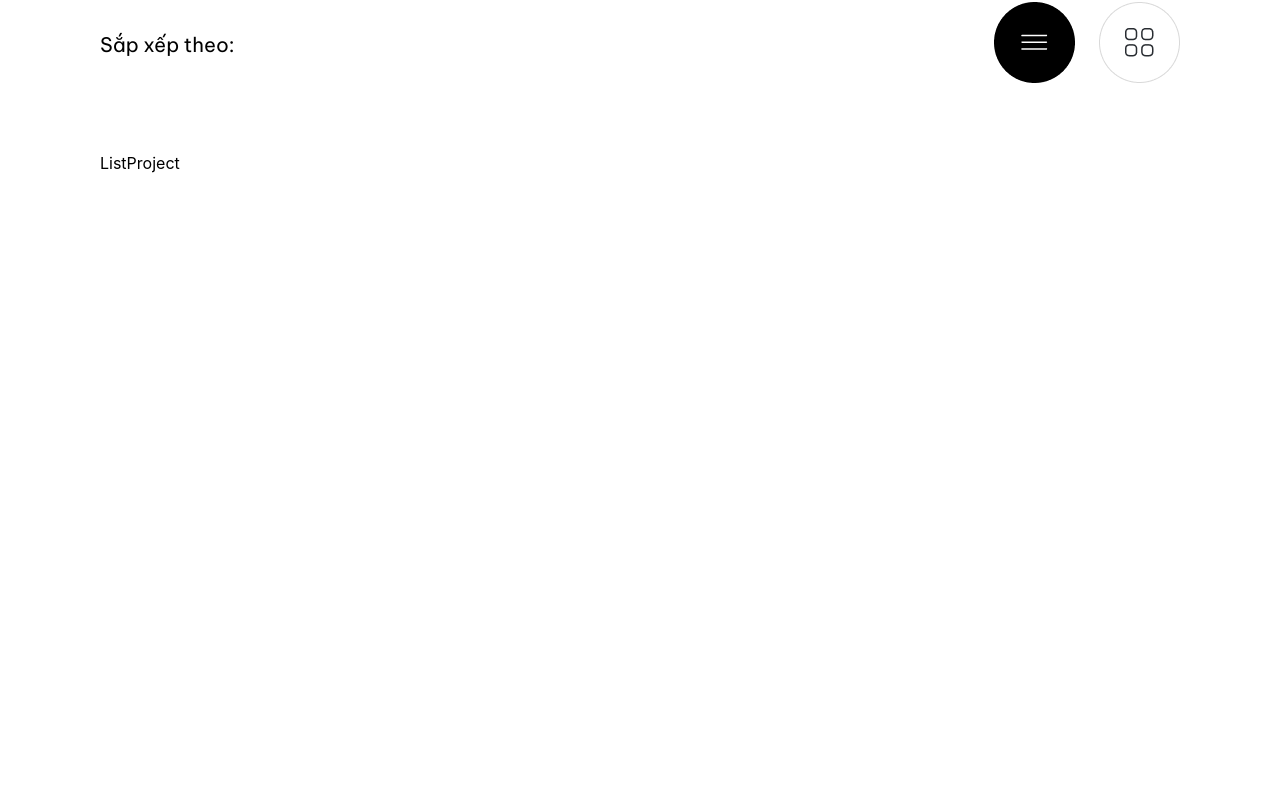
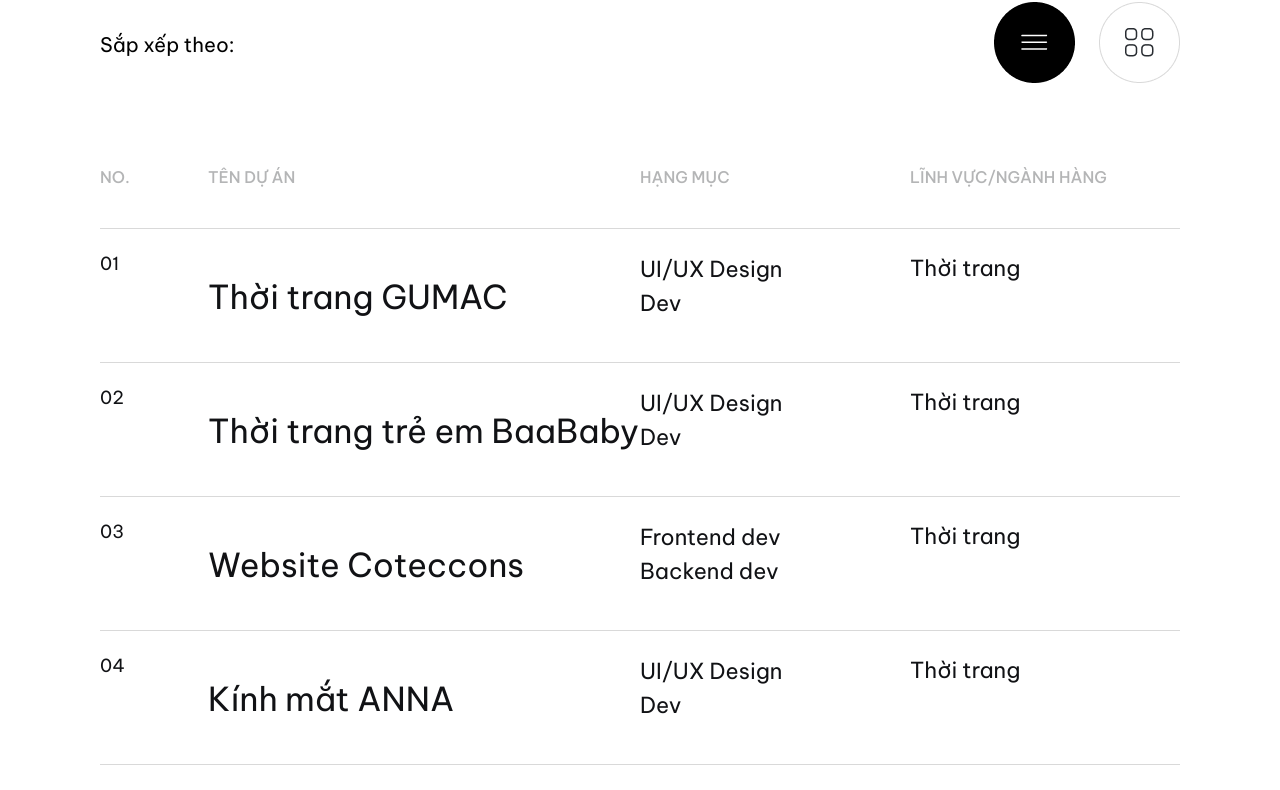
Before and after one commit to tinisang/okhubdemo, a Next.js app: page /project in a window 1280 px wide. Shown: the part 1101-1891 px from the top of the page. Built offline with nearby package versions, Linux system fonts and the light colour scheme.

Commit message:
update projects list

```diff
--- a/components/ListProject.js
+++ b/components/ListProject.js
@@ -1,7 +1,24 @@
 import React from 'react'
 
-export const ListProject = () => {
+export const ListProject = ({id, name, toDoData, category}) => {
   return (
-    <div>ListProject</div>
+    <div className='list--container'>
+        <div className='list__NO'>
+            <p>{id}</p>
+        </div>
+        <div className='list__name'>
+            <p>{name}</p>
+        </div>
+        <div className='list__to-do'>
+            {
+                toDoData?.map((name) => (
+                    <p>{name}</p>
+                ))
+            }
+        </div>
+        <div className='list__category'>
+            <p>{category}</p>
+        </div>
+    </div>
   )
 }
--- a/pages/_app.js
+++ b/pages/_app.js
@@ -22,6 +22,7 @@
 import '../styles/Project/project.css'
 import '../styles/Button/ButtonCategory.css'
 import '../styles/Project/cardProject.css'
+import "../styles/Project/listProject.css"
 
 function MyApp({ Component, pageProps }) {
   // console.log(headerData);
--- a/pages/project/index.js
+++ b/pages/project/index.js
@@ -1,10 +1,10 @@
 import { Button } from "../../components/Button/Button";
 import Image from "next/image";
 import { ButtonCategory } from "../../components/Button/ButtonCategory";
-import peojectOrderDisplayListBtn from "../../public/imgs/peojectOrderDisplayListBtn.png"
-import peojectOrderDisplayGridBtn from "../../public/imgs/peojectOrderDisplayGridBtn.png"
+import peojectOrderDisplayListBtn from "../../public/imgs/peojectOrderDisplayListBtn.png";
+import peojectOrderDisplayGridBtn from "../../public/imgs/peojectOrderDisplayGridBtn.png";
 import { CardProject } from "../../components/CardProject";
-import {NumberPage} from "../../components/NumberPage"
+import { NumberPage } from "../../components/NumberPage";
 import { useState } from "react";
 import { ListProject } from "../../components/ListProject";
 
@@ -16,25 +16,30 @@
       <div className="project__header">
         <Button text="Credential" />
         <div className="project__header--text">
-          <p>Với mỗi dự án<br></br>  là sự đảm <span>bảo</span> <br></br> về <span>sản phẩm {`&`} dịch vụ</span></p>
+          <p>
+            Với mỗi dự án<br></br> là sự đảm <span>bảo</span> <br></br> về{" "}
+            <span>sản phẩm {`&`} dịch vụ</span>
+          </p>
         </div>
       </div>
       <div className="project__categories">
         <div className="project__categories--title">
           <div className="project__categories--title-text">
             <p>Đa dạng lĩnh vực</p>
-              <div className="project__categories--title-bg"><p>Our Projects</p></div>
+            <div className="project__categories--title-bg">
+              <p>Our Projects</p>
+            </div>
           </div>
           <div className="project__categories--item">
-                <ButtonCategory category = "Mỹ phẩm" active = {false}/>
-                <ButtonCategory category = "Tài chính" active = {false}/>
-                <ButtonCategory category = "Tất cả dự án" active = {true}/>
-                <ButtonCategory category = "Nội thất - kiến trúc" active = {false}/>
-                <ButtonCategory category = "Xây dựng" active = {false}/>
-                <ButtonCategory category = "Du lịch" active = {false}/>
-                <ButtonCategory category = "Bất động sản" active = {false}/>
-                <ButtonCategory category = "Bất động sản" active = {false}/>
-                <ButtonCategory category = "Bất động sản" active = {false}/>
+            <ButtonCategory category="Mỹ phẩm" active={false} />
+            <ButtonCategory category="Tài chính" active={false} />
+            <ButtonCategory category="Tất cả dự án" active={true} />
+            <ButtonCategory category="Nội thất - kiến trúc" active={false} />
+            <ButtonCategory category="Xây dựng" active={false} />
+            <ButtonCategory category="Du lịch" active={false} />
+            <ButtonCategory category="Bất động sản" active={false} />
+            <ButtonCategory category="Bất động sản" active={false} />
+            <ButtonCategory category="Bất động sản" active={false} />
           </div>
         </div>
       </div>
@@ -44,36 +49,108 @@
         </div>
         <div className="project__order--display">
           <div className="project__order--display-list">
-                    <Image src = {peojectOrderDisplayListBtn} alt = "" onClick={() => setDisplay(false)}/>
+            <Image
+              src={peojectOrderDisplayListBtn}
+              alt=""
+              onClick={() => setDisplay(false)}
+            />
           </div>
           <div className="project__order--display-grid">
-                <Image src = {peojectOrderDisplayGridBtn} alt = ""  onClick={() => setDisplay(true)}/>
+            <Image
+              src={peojectOrderDisplayGridBtn}
+              alt=""
+              onClick={() => setDisplay(true)}
+            />
           </div>
         </div>
       </div>
-      {
-        display ? (
+      {display ? (
         <div className="project__grid">
-          <CardProject title = "Website Coteccons" toDo = {`Interaction & Development`} category = "Thời trang"/>
-          <CardProject title = "Website Coteccons" toDo = {`Interaction & Development`} category = "Thời trang"/>
-          <CardProject title = "Website Coteccons" toDo = {`Interaction & Development`} category = "Thời trang"/>
-          <CardProject title = "Website Coteccons" toDo = {`Interaction & Development`} category = "Thời trang"/>
-          <CardProject title = "Website Coteccons" toDo = {`Interaction & Development`} category = "Thời trang"/>
-          <CardProject title = "Website Coteccons" toDo = {`Interaction & Development`} category = "Thời trang"/>
+          <CardProject
+            title="Website Coteccons"
+            toDo={`Interaction & Development`}
+            category="Thời trang"
+          />
+          <CardProject
+            title="Website Coteccons"
+            toDo={`Interaction & Development`}
+            category="Thời trang"
+          />
+          <CardProject
+            title="Website Coteccons"
+            toDo={`Interaction & Development`}
+            category="Thời trang"
+          />
+          <CardProject
+            title="Website Coteccons"
+            toDo={`Interaction & Development`}
+            category="Thời trang"
+          />
+          <CardProject
+            title="Website Coteccons"
+            toDo={`Interaction & Development`}
+            category="Thời trang"
+          />
+          <CardProject
+            title="Website Coteccons"
+            toDo={`Interaction & Development`}
+            category="Thời trang"
+          />
         </div>
       ) : (
         <div className="project__list">
-            <div className=""></div>
-            <ListProject/>
+          <div className="project__list--header">
+            <div className="project__list--header-NO">
+              <p>NO.</p>
             </div>
-        )
-      }
+            <div className="project__list--header-name-project">
+              <p>TÊN DỰ ÁN</p>
+            </div>
+            <div className="project__list--header-to-do">
+              <p>HẠNG MỤC</p>
+            </div>
+            <div className="project__list--header-categories">
+              <p>LĨNH VỰC/NGÀNH HÀNG</p>
+            </div>
+          </div>
+          <ListProject
+            id="01"
+            name="Thời trang GUMAC"
+            toDoData={["UI/UX Design", "Dev"]}
+            category="Thời trang"
+          />
+          <ListProject
+            id="02"
+            name="Thời trang trẻ em BaaBaby"
+            toDoData={["UI/UX Design", "Dev"]}
+            category="Thời trang"
+          />
+          <ListProject
+            id="03"
+            name="Website Coteccons"
+            toDoData={["Frontend dev", "Backend dev"]}
+            category="Thời trang"
+          />
+          <ListProject
+            id="04"
+            name="Kính mắt ANNA"
+            toDoData={["UI/UX Design", "Dev"]}
+            category="Thời trang"
+          />
+          <ListProject
+            id="05"
+            name="Website Men.Ology"
+            toDoData={["UI Design", "UX research"]}
+            category="Thời trang"
+          />
+        </div>
+      )}
       <div className="project__number--page">
-        <NumberPage number = "1" active = {true}/>
-        <NumberPage number = "2" active = {false}/>
-        <NumberPage number = "3" active = {false}/>
-        <NumberPage number = "4" active = {false}/>
-        <NumberPage number = "5" active = {false}/>
+        <NumberPage number="1" active={true} />
+        <NumberPage number="2" active={false} />
+        <NumberPage number="3" active={false} />
+        <NumberPage number="4" active={false} />
+        <NumberPage number="5" active={false} />
       </div>
     </div>
   );
--- a/styles/Project/listProject.css
+++ b/styles/Project/listProject.css
@@ -0,0 +1,62 @@
+.list--container {
+  display: flex;
+  width: 100%;
+  height: 134px;
+  border-bottom: solid 1px #d9d9d9;
+}
+
+.list--container .list__NO {
+  width: 10%;
+}
+.list--container .list__NO p {
+  font-family: "Be Vietnam Pro";
+  font-style: normal;
+  font-weight: 400;
+  font-size: 18px;
+  line-height: 34px;
+  color: #111215;
+}
+.list--container .list__name {
+  width: 40%;
+}
+
+.list--container .list__name p {
+  font-family: "Be Vietnam Pro";
+  font-style: normal;
+  font-weight: 400;
+  font-size: 33px;
+  line-height: 70px;
+  color: #111215;
+}
+.list--container .list__to-do {
+  width: 25%;
+  padding-top: 23px;
+}
+
+.list--container .list__to-do p {
+  font-family: "Be Vietnam Pro";
+  font-style: normal;
+  font-weight: 400;
+  font-size: 22px;
+  line-height: 34px;
+  color: #111215;
+  margin: 0;
+}
+.list--container .list__category {
+  width: 25%;
+}
+
+.list--container .list__category p {
+  font-family: "Be Vietnam Pro";
+  font-style: normal;
+  font-weight: 400;
+  font-size: 22px;
+  line-height: 34px;
+  color: #111215;
+}
+
+
+.list--container:hover p{
+    color: #AEAEAE;
+    cursor: pointer;
+}
--- a/styles/Project/project.css
+++ b/styles/Project/project.css
@@ -81,7 +81,7 @@
   flex-shrink: 0;
 }
 /* ----------------------------------------------- */
-.project__order{
+.project__order {
   display: flex;
   justify-content: space-between;
   align-items: center;
@@ -98,7 +98,6 @@
   line-height: 24px;
   color: #000000;
 }
-
 
 .project__order--display {
   display: flex;
@@ -122,7 +121,7 @@
 }
 /* ------------------------------------------- */
 .project__list {
-  height: 100vh;
+  height: auto;
   margin: 0 100px;
 }
 /* -------------------------------------- */
@@ -131,3 +130,40 @@
   justify-content: center;
   margin-top: 54.35px;
 }
+
+/* ------project list---------- */
+.project__list--header {
+  display: flex;
+  width: 100%;
+  height: 40px;
+  padding-bottom: 75px;
+  border-bottom: solid 1px #D9D9D9;
+}
+.project__list--header .project__list--header-NO {
+  width: 10%;
+}
+.project__list--header .project__list--header-NO p,
+.project__list--header .project__list--header-name-project p,
+.project__list--header .project__list--header-to-do p,
+.project__list--header .project__list--header-categories p  {
+  font-family: "Be Vietnam Pro";
+  font-style: normal;
+  font-weight: 500;
+  font-size: 16px;
+  line-height: 48px;
+  text-transform: uppercase;
+  color: #b4b5b6;
+  margin: 0;
+}
+.project__list--header .project__list--header-name-project {
+  width: 40%;
+}
+
+
+.project__list--header .project__list--header-to-do {
+  width: 25%;
+}
+
+.project__list--header .project__list--header-categories {
+  width: 25%;
+}
```
Lines whose indentation alone changed are shown as unchanged.
